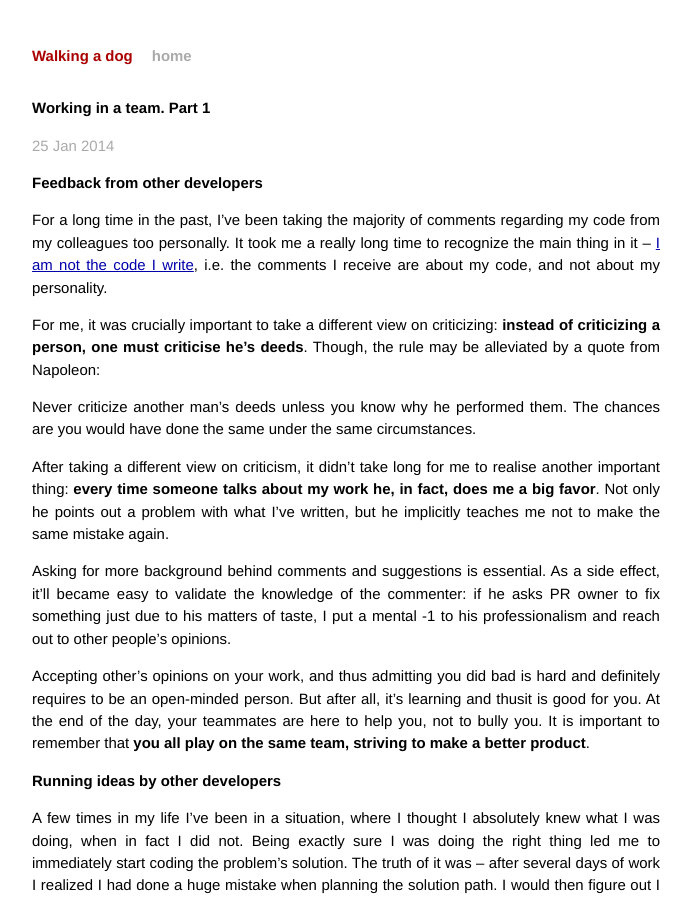
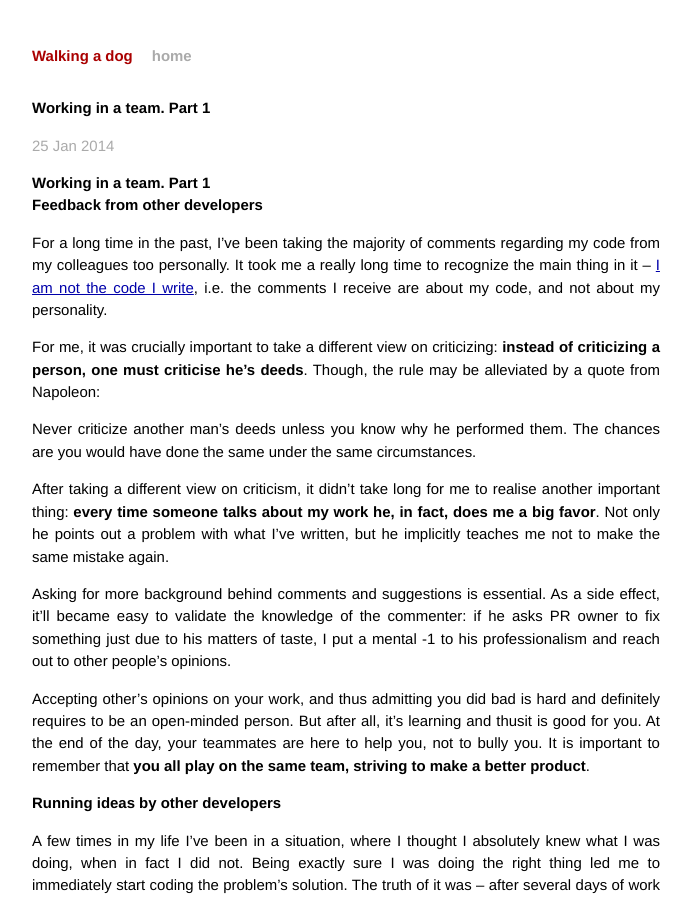
Before and after one commit to gmile/gmile.github.io, a Jekyll site: the page built from _posts/2014-01-25-working-in-a-team-pt-1.markdown, in a window 1280 px wide and 900 px high. Shown: the whole window, without its empty margins (294-986 px from the left). Built offline with Jekyll 4.4.1, drawn with Linux system fonts in a browser that asks for light colours; Markdown is read by kramdown in place of the engine named in the settings.

Commit message:
Add title

```diff
--- a/_posts/2014-01-25-working-in-a-team-pt-1.markdown
+++ b/_posts/2014-01-25-working-in-a-team-pt-1.markdown
@@ -4,6 +4,8 @@ title:  Working in a team. Part 1
 date:   2014-01-25 00:46:00
 categories: development
 ---
+
+## Working in a team. Part 1
 
 ### Feedback from other developers
 
```
